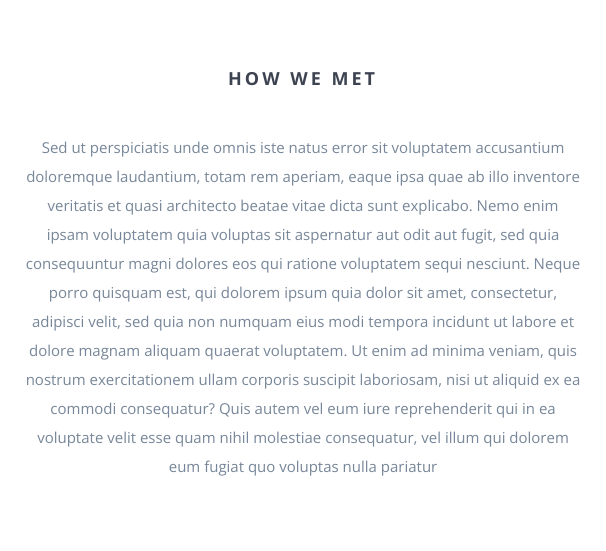
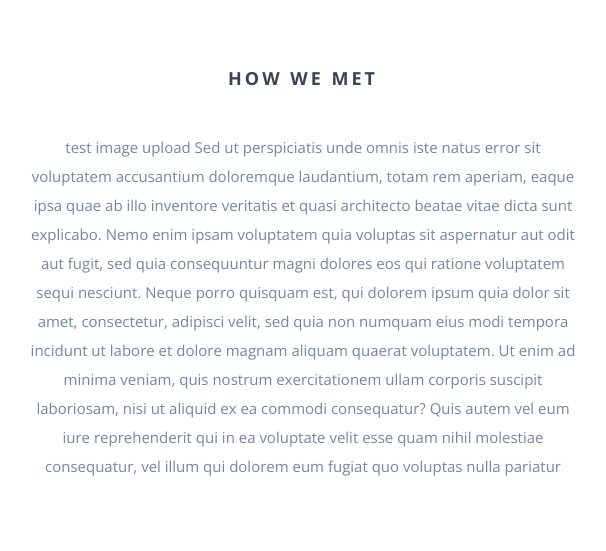
Before and after one commit to jr2024wed/JR2024, a website: page index.html in a window 1280 px wide. Shown: the part 960-1511 px from the top of the page, 337-943 px from the left. Drawn offline with nearby package versions, Linux system fonts and the light colour scheme; some packages are replaced by stand-ins of ours; files whose address does not match are found by name.

Commit message:
Update index.html

```diff
--- a/index.html
+++ b/index.html
@@ -129,7 +129,7 @@
             <div class="col-md-3 hidden-sm hidden-xs"><img src="img/IMG_2317.jpg" class="wp1"></div>
             <div class="col-md-6">
                 <p>
-                    Sed ut perspiciatis unde omnis iste natus error sit voluptatem accusantium doloremque laudantium, totam rem aperiam, eaque ipsa quae ab illo inventore veritatis et quasi architecto beatae vitae dicta sunt explicabo. Nemo enim ipsam voluptatem quia voluptas sit aspernatur aut odit aut fugit, sed quia consequuntur magni dolores eos qui ratione voluptatem sequi nesciunt. Neque porro quisquam est, qui dolorem ipsum quia dolor sit amet, consectetur, adipisci velit, sed quia non numquam eius modi tempora incidunt ut labore et dolore magnam aliquam quaerat voluptatem. Ut enim ad minima veniam, quis nostrum exercitationem ullam corporis suscipit laboriosam, nisi ut aliquid ex ea commodi consequatur? Quis autem vel eum iure reprehenderit qui in ea voluptate velit esse quam nihil molestiae consequatur, vel illum qui dolorem eum fugiat quo voluptas nulla pariatur
+                    test image upload Sed ut perspiciatis unde omnis iste natus error sit voluptatem accusantium doloremque laudantium, totam rem aperiam, eaque ipsa quae ab illo inventore veritatis et quasi architecto beatae vitae dicta sunt explicabo. Nemo enim ipsam voluptatem quia voluptas sit aspernatur aut odit aut fugit, sed quia consequuntur magni dolores eos qui ratione voluptatem sequi nesciunt. Neque porro quisquam est, qui dolorem ipsum quia dolor sit amet, consectetur, adipisci velit, sed quia non numquam eius modi tempora incidunt ut labore et dolore magnam aliquam quaerat voluptatem. Ut enim ad minima veniam, quis nostrum exercitationem ullam corporis suscipit laboriosam, nisi ut aliquid ex ea commodi consequatur? Quis autem vel eum iure reprehenderit qui in ea voluptate velit esse quam nihil molestiae consequatur, vel illum qui dolorem eum fugiat quo voluptas nulla pariatur
                 </p>
             </div>
             <div class="col-md-3 hidden-sm hidden-xs"><img src="img/DSD_0214.jpg" class="wp2"></div>
```
